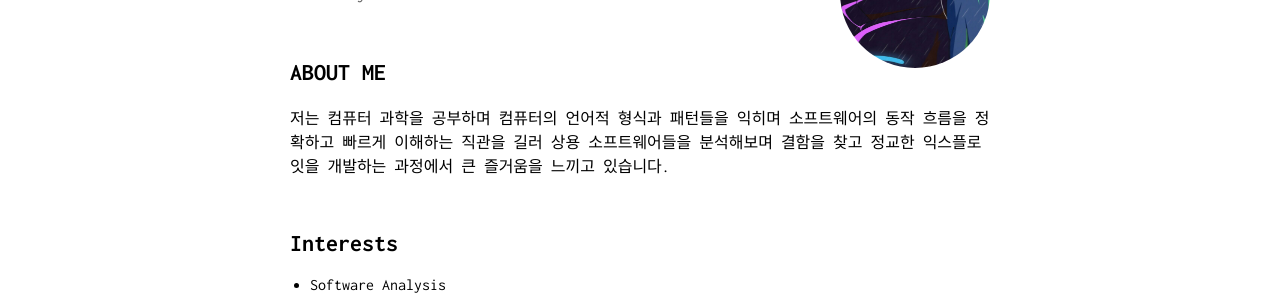
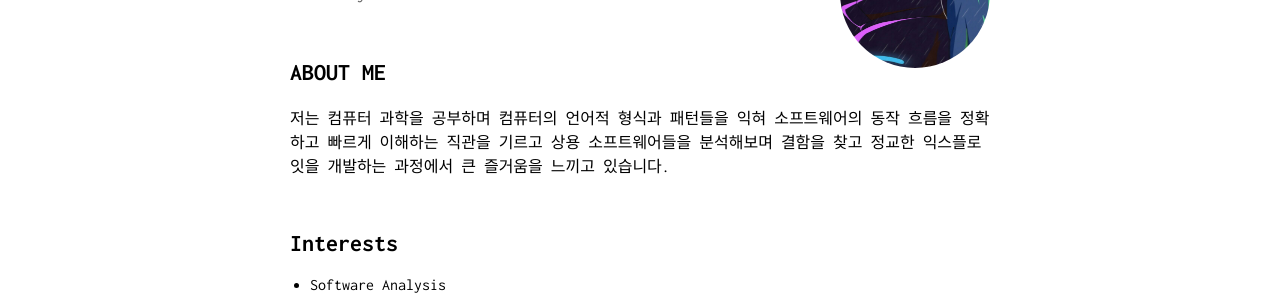
Before and after one commit to Bugeun/bugeun.github.io, a Jekyll site: the page built from index.md, in a window 1280 px wide. Shown: the part 203-502 px from the top of the page. Built offline with Jekyll 4.4.1, drawn with Linux system fonts in a browser that asks for light colours.

Commit message:
Update index.md

```diff
--- a/index.md
+++ b/index.md
@@ -11,7 +11,7 @@ Security Researcher
 
 ## ABOUT ME
 
-<p>저는 컴퓨터 과학을 공부하며 컴퓨터의 언어적 형식과 패턴들을 익히며 소프트웨어의 동작 흐름을 정확하고 빠르게 이해하는 직관을 길러 상용 소프트웨어들을 분석해보며 결함을 찾고 정교한 익스플로잇을 개발하는 과정에서 큰 즐거움을 느끼고 있습니다.</p>
+<p>저는 컴퓨터 과학을 공부하며 컴퓨터의 언어적 형식과 패턴들을 익혀 소프트웨어의 동작 흐름을 정확하고 빠르게 이해하는 직관을 기르고 상용 소프트웨어들을 분석해보며 결함을 찾고 정교한 익스플로잇을 개발하는 과정에서 큰 즐거움을 느끼고 있습니다.</p>
 
 &nbsp;
 
```
